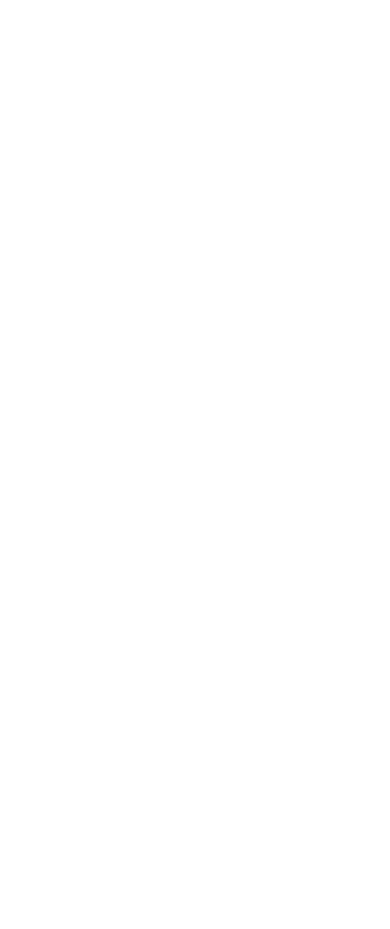
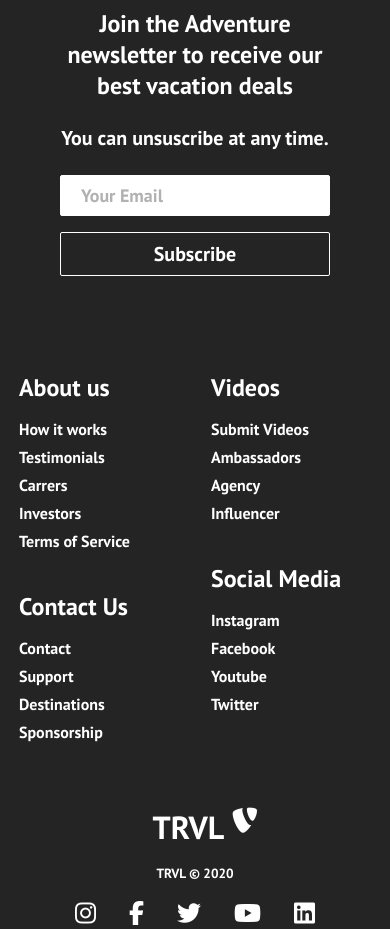
Before and after one commit to Pasta08/trav-project, a React (Create React App) app: page / in a window 390 px wide. Shown: the part 2860-3789 px from the top of the page. Before the commit the page ends 2780 px from the top, so only its background shows below. Built offline with nearby package versions, Linux system fonts and the light colour scheme.

Commit message:
responsivness update

```diff
--- a/src/App.js
+++ b/src/App.js
@@ -3,6 +3,12 @@
 import Navbar from "./components/Navbar";
 import { BrowserRouter as Router, Routes, Route } from "react-router-dom";
 import Home from "./components/pages/Home";
+import Products from "./components/pages/Products";
+import Services from "./components/pages/Services";
+import SignUp from "./components/pages/Sign-up";
+import Footer from "./components/Footer";
+
+
 function App() {
   return (
 
@@ -10,7 +16,11 @@
         <Navbar />
         <Routes>
           <Route path="/"  exact element={<Home/>}/>
+          <Route path="/services"  exact element={<Services/>}/>
+          <Route path="/products"  exact element={<Products/>}/>
+          <Route path="/sign-up"  exact element={<SignUp/>}/>
         </Routes>
+        <Footer/>
       </Router>
 
   );
--- a/src/components/Cards.jsx
+++ b/src/components/Cards.jsx
@@ -19,7 +19,7 @@
               src="images/img-2.jpg"
               text="Travel through the Islands of Bali in a Private Cruise"
               label="Adventure"
-              path="/services"
+              path="/products"
             />
 
           </ul>
--- /dev/null
+++ b/src/components/Footer.css
@@ -0,0 +1,135 @@
+.footer-container {
+  background-color: #242424;
+  padding: 4rem 2rem 0;
+  display: flex;
+  flex-direction: column;
+  justify-content: center;
+  align-self: center;
+}
+.footer-subscription {
+  display: flex;
+  flex-direction: column;
+  justify-content: center;
+  align-items: center;
+  text-align: center;
+  margin-bottom: 24px;
+  padding: 24px;
+  color: white;
+}
+.footer > p {
+  font-family: "Trebuchet MS", "Lucida Sans Unicode", "Lucida Grande",
+    "Lucida Sans", Arial, sans-serif;
+}
+.footer-subscription-heading {
+  margin-bottom: 24px;
+  font-size: 24px;
+}
+.footer-subscription-text {
+  margin-bottom: 24px;
+  font-size: 20px;
+}
+.footer-input {
+  padding: 8px 20px;
+  border-radius: 2px;
+  margin-right: 10px;
+  outline: none;
+  border: none;
+  font-size: 18px;
+  margin-bottom: 16px;
+  border: 1px solid white;
+}
+.footer-links {
+  width: 100%;
+  max-width: 1000px;
+  display: flex;
+  justify-content: center;
+}
+.footer-link-wrapper {
+  display: flex;
+}
+.footer-link-items {
+  display: flex;
+  flex-direction: column;
+  align-items: flex-start;
+  margin: 16px;
+  text-align: left;
+  width: 160px;
+  box-sizing: border-box;
+}
+.footer-link-items > h2 {
+  margin-bottom: 16px;
+}
+.footer-link-items > h2 {
+  color: white;
+}
+.footer-link-items a {
+  text-decoration: none;
+  color: white;
+  margin-bottom: 8px;
+}
+
+.footer-link-items a:hover {
+  color: #e9e9e9;
+  transition: 0.3s ease-out;
+}
+.footer-email-form h2 {
+  margin-bottom: 32px;
+}
+.footer-input::placeholder {
+  color: #b1b1b1;
+}
+/* Social Icons */
+.social-icon-link {
+  color: white;
+  font-size: 24px;
+}
+.social-media {
+  max-width: 1000px;
+  width: 100%;
+}
+.social-media-wrap {
+  display: flex;
+  justify-content: space-between;
+  align-items: center;
+  width: 90%;
+  max-width: 1000px;
+  margin: 40px auto 0 auto;
+}
+.social-icons {
+  display: flex;
+  justify-content: space-between;
+  align-items: center;
+  width: 240px;
+}
+.social-logo {
+  color: white;
+  justify-self: start;
+  margin-left: 20px;
+  cursor: pointer;
+  text-decoration: none;
+  font-size: 2rem;
+  display: flex;
+  align-self: center;
+  margin-bottom: 16px;
+}
+.website-rights {
+  color: white;
+  margin-bottom: 16px;
+}
+@media screen and (max-width: 820px) {
+  .footer-links {
+    padding-top: 2rem;
+  }
+  .footer-input{
+      width: 100%;
+  }
+  .btn{
+      width: 100%;
+  }
+  .footer-link-wrapper{
+      flex-direction: column;
+  }
+  .social-media-wrap{
+      flex-direction: column;
+  }
+}
--- /dev/null
+++ b/src/components/Footer.jsx
@@ -0,0 +1,121 @@
+import React from "react";
+import { Link } from "react-router-dom";
+import Button from "./Button";
+import "./Footer.css";
+
+const Footer = () => {
+  return (
+    <div className="footer-container">
+      <section className="footer-subscription">
+        <p className="footer-subscription-heading">
+          Join the Adventure newsletter to receive our best vacation deals
+        </p>
+        <p className="footer-subscription-text">
+          You can unsuscribe at any time.
+        </p>
+        <div className="input-areas">
+          <form>
+            <input
+              type="email"
+              name="email"
+              placeHolder="Your Email"
+              className="footer-input"
+            />
+            <Button buttonSize="btn--medium" buttonStyle="btn--outline">
+              Subscribe
+            </Button>
+          </form>
+        </div>
+      </section>
+      <div className="footer-links">
+        <div className="footer-link-wrapper">
+          <div className="footer-link-items">
+            <h2>About us</h2>
+            <Link to="/services">How it works</Link>
+            <Link to="/">Testimonials</Link>
+            <Link to="/">Carrers</Link>
+            <Link to="/">Investors</Link>
+            <Link to="/">Terms of Service</Link>
+          </div>
+          <div className="footer-link-items">
+            <h2>Contact Us</h2>
+            <Link to="/services">Contact</Link>
+            <Link to="/">Support</Link>
+            <Link to="/">Destinations</Link>
+            <Link to="/">Sponsorship</Link>
+          </div>
+        </div>
+        <div className="footer-link-wrapper">
+          <div className="footer-link-items">
+            <h2>Videos</h2>
+            <Link to="/services">Submit Videos</Link>
+            <Link to="/">Ambassadors</Link>
+            <Link to="/">Agency</Link>
+            <Link to="/">Influencer</Link>
+          </div>
+          <div className="footer-link-items">
+            <h2>Social Media</h2>
+            <Link to="/services">Instagram</Link>
+            <Link to="/">Facebook</Link>
+            <Link to="/">Youtube</Link>
+            <Link to="/">Twitter</Link>
+          </div>
+        </div>
+      </div>
+      <section className="social-media">
+        <div className="social-media-wrap">
+          <div className="footer-logo">
+            <Link to="/" className="social-logo">
+              TRVL <i className="fab fa-typo3"></i>
+            </Link>
+          </div>
+          <small className="website-rights">TRVL © 2020</small>
+          <div className="social-icons">
+            <Link
+              to="/"
+              className="social-icon-link instagram"
+              target="_blank"
+              aria-label="Instagram"
+            >
+              <i className="fab fa-instagram"></i>
+            </Link>
+            <Link
+              to="/"
+              className="social-icon-link facebook"
+              target="_blank"
+              aria-label="Facebook"
+            >
+              <i className="fab fa-facebook-f"></i>
+            </Link>
+            <Link
+              to="/"
+              className="social-icon-link twitter"
+              target="_blank"
+              aria-label="Instagram"
+            >
+              <i className="fab fa-twitter"></i>
+            </Link>
+            <Link
+              to="/"
+              className="social-icon-link youtube"
+              target="_blank"
+              aria-label="Instagram"
+            >
+              <i className="fab fa-youtube"></i>
+            </Link>
+            <Link
+              to="/"
+              className="social-icon-link linkedin"
+              target="_blank"
+              aria-label="Instagram"
+            >
+              <i className="fab fa-linkedin"></i>
+            </Link>
+          </div>
+        </div>
+      </section>
+    </div>
+  );
+};
+
+export default Footer;
--- /dev/null
+++ b/src/components/pages/Products.jsx
@@ -0,0 +1,9 @@
+import React from 'react'
+import "../../App.css"
+const Products = () => {
+  return (
+    <h1 className='products'>PRODUCTS</h1>
+  )
+}
+
+export default Products
--- /dev/null
+++ b/src/components/pages/Services.jsx
@@ -0,0 +1,9 @@
+import React from 'react'
+
+const Services = () => {
+  return (
+    <h1 className="services">SERVICES</h1>
+  )
+}
+
+export default Services
--- /dev/null
+++ b/src/components/pages/Sign-up.jsx
@@ -0,0 +1,9 @@
+import React from 'react'
+
+const SignUp = () => {
+  return (
+    <h1 className="sign-up">SIGN UP</h1>
+  )
+}
+
+export default SignUp
```
